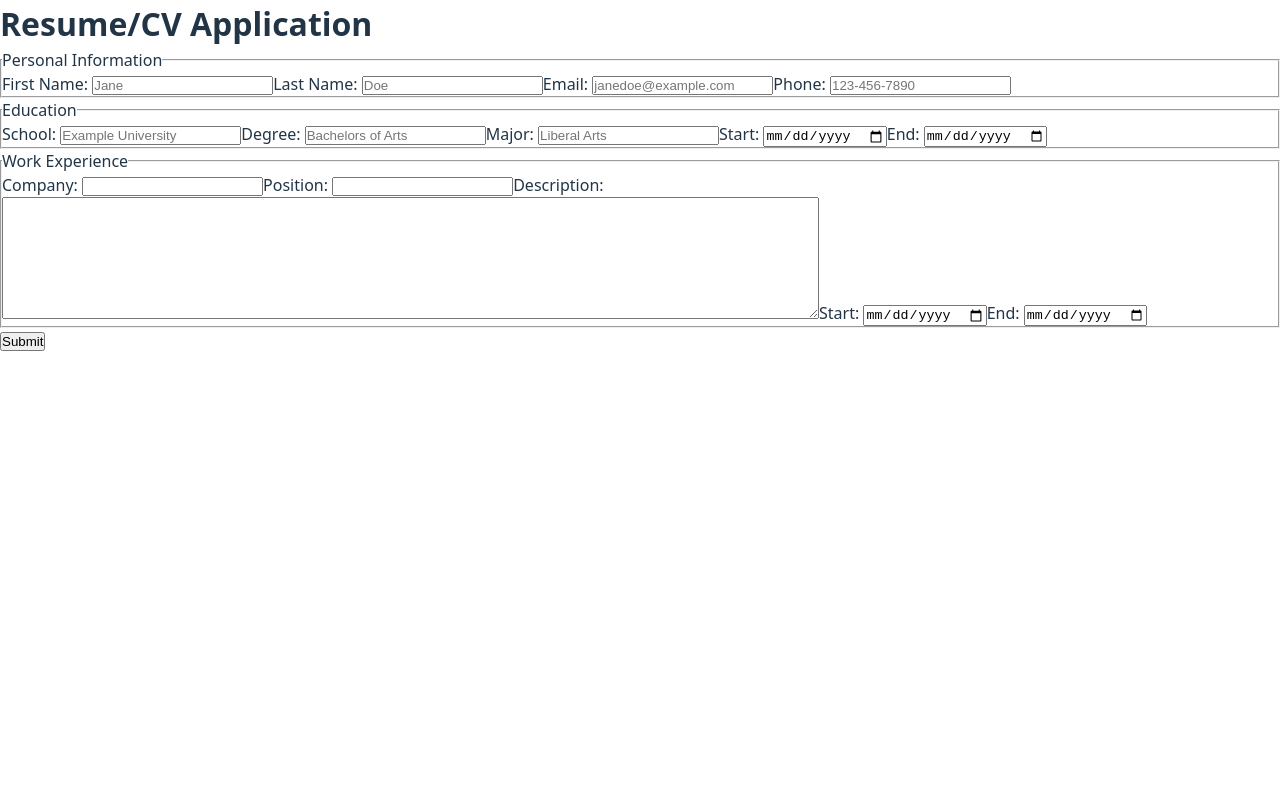
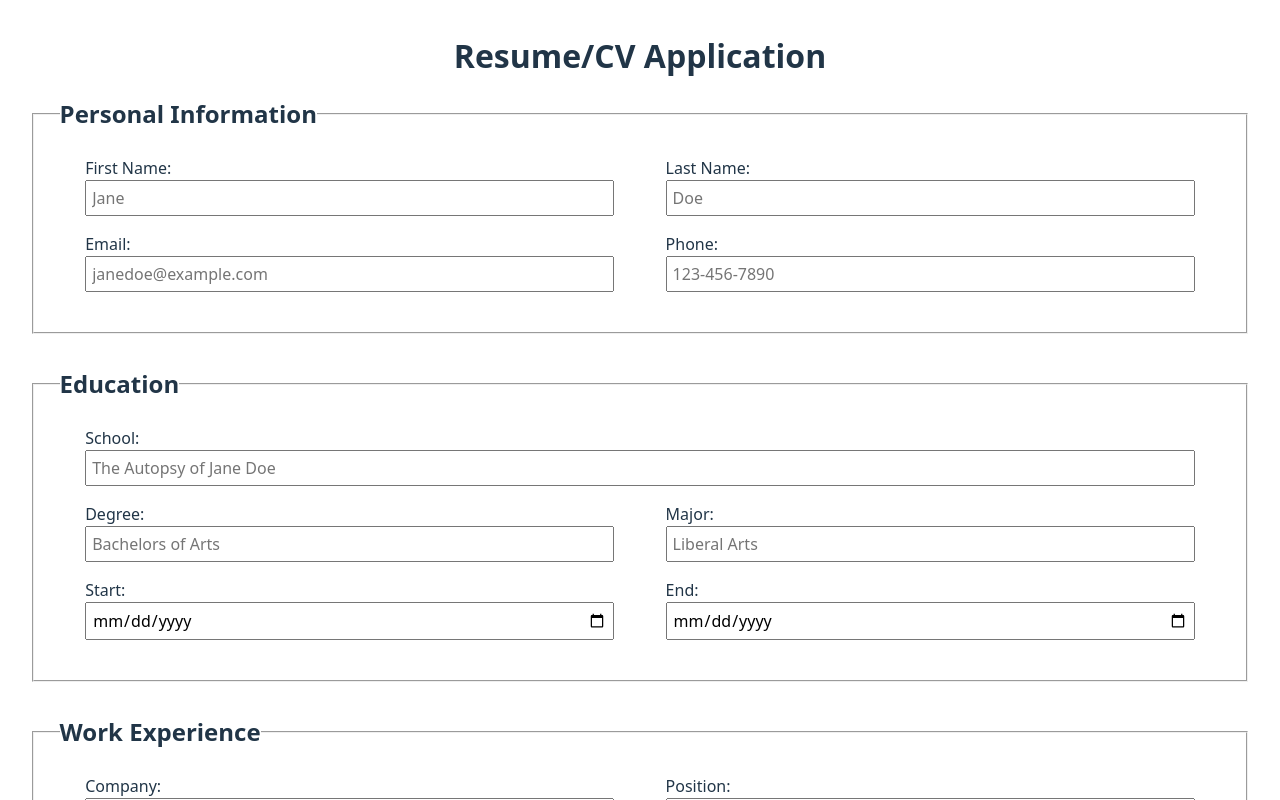
Before and after one commit to Rezwan1768/cv-application, a React (Vite) app: page / in a window 1280 px wide. Shown: the top 800 px of the page. Built offline with nearby package versions, Linux system fonts and the light colour scheme.

Commit message:
Add CSS to the form

```diff
--- a/src/components/Field.jsx
+++ b/src/components/Field.jsx
@@ -1,8 +1,8 @@
 export function Field({ id, type, children, ...rest }) {
   return (
-    <>
+    <div className="form-field">
       <label htmlFor={id}>{children}</label>
-      <input id={id} type={type} {...rest} />
-    </>
+      <input id={id} type={type} name={id} {...rest} />
+    </div>
   );
 }
--- a/src/components/Form.jsx
+++ b/src/components/Form.jsx
@@ -1,4 +1,5 @@
 import { Field } from "./Field";
+import "../styles/form.css";
 
 export function Form({ onSubmit }) {
   function handleFormSubmit(e) {
@@ -8,7 +9,7 @@ export function Form({ onSubmit }) {
 
   return (
     <form onSubmit={handleFormSubmit}>
-      <fieldset>
+      <fieldset className="field-columns">
         <legend>Personal Information</legend>
         <Field id="first-name" type="text" placeholder="Jane">
           First Name:{" "}
@@ -23,11 +24,13 @@ export function Form({ onSubmit }) {
           Phone:{" "}
         </Field>
       </fieldset>
+
       <fieldset>
         <legend>Education</legend>
-        <Field id="school" type="text" placeholder="Example University">
+        <Field id="school" type="text" placeholder="The Autopsy of Jane Doe">
           School:{" "}
         </Field>
+        <div className="field-columns">
           <Field id="degree" type="text" placeholder="Bachelors of Arts">
             Degree:{" "}
           </Field>
@@ -40,23 +43,29 @@ export function Form({ onSubmit }) {
           <Field id="school-end" type="date">
             End:{" "}
           </Field>
+        </div>
       </fieldset>
+
       <fieldset>
         <legend>Work Experience</legend>
-        <Field id="company" type="text">
+        <div className="field-columns">
+          <Field id="company" type="text" placeholder="Jane's Company">
             Company:{" "}
           </Field>
-        <Field id="position" type="text">
+          <Field id="position" type="text" placeholder="Jane's Position">
             Position:{" "}
           </Field>
-        <label htmlFor="job-desc">Description: </label>
-        <textarea id="job-desc" rows="8" cols="100"></textarea>
           <Field id="work-start" type="date">
             Start:{" "}
           </Field>
           <Field id="work-end" type="date">
             End:{" "}
           </Field>
+        </div>
+        <div className="form-field">
+          <label htmlFor="job-desc">Description: </label>
+          <textarea id="job-desc" rows="7" cols="10"></textarea>
+        </div>
       </fieldset>
       <button type="submit">Submit</button>
     </form>
--- /dev/null
+++ b/src/styles/form.css
@@ -0,0 +1,40 @@
+.form-field {
+  display: flex;
+  flex-direction: column;
+  margin: 8px clamp(8px, 2vw, 2rem);
+}
+
+.field-columns {
+  display: grid;
+  grid-template-columns: repeat(auto-fit, minmax(400px, 1fr));
+}
+
+fieldset {
+  padding: 1rem clamp(8px, 2vw, 2rem) clamp(16px, 3vw, 2rem);
+  margin-bottom: 2rem;
+}
+
+fieldset:first-of-type {
+  margin-top: 1rem;
+}
+
+legend {
+  font-size: 1.5rem;
+  font-weight: bold;
+}
+
+button,
+input,
+textarea {
+  font-family: inherit;
+  font-size: 100%;
+  padding: 5px;
+}
+
+button {
+  padding: 5px 10px;
+}
+
+textarea {
+  line-height: 1.5;
+}
--- a/src/styles/index.css
+++ b/src/styles/index.css
@@ -26,12 +26,19 @@ html {
 }
 
 body {
-  min-width: 320px;
+  min-width: 400px;
   min-height: 100vh;
 }
 
 #root {
   max-width: 1280px;
+  margin: 0 auto;
+  padding: clamp(8px, 3vw, 2rem);
+}
+
+h1 {
+  font-size: clamp(1.5rem, 4vw, 2rem);
+  text-align: center;
 }
 
 @media (prefers-color-scheme: light) {
```
Lines whose indentation alone changed are shown as unchanged.
